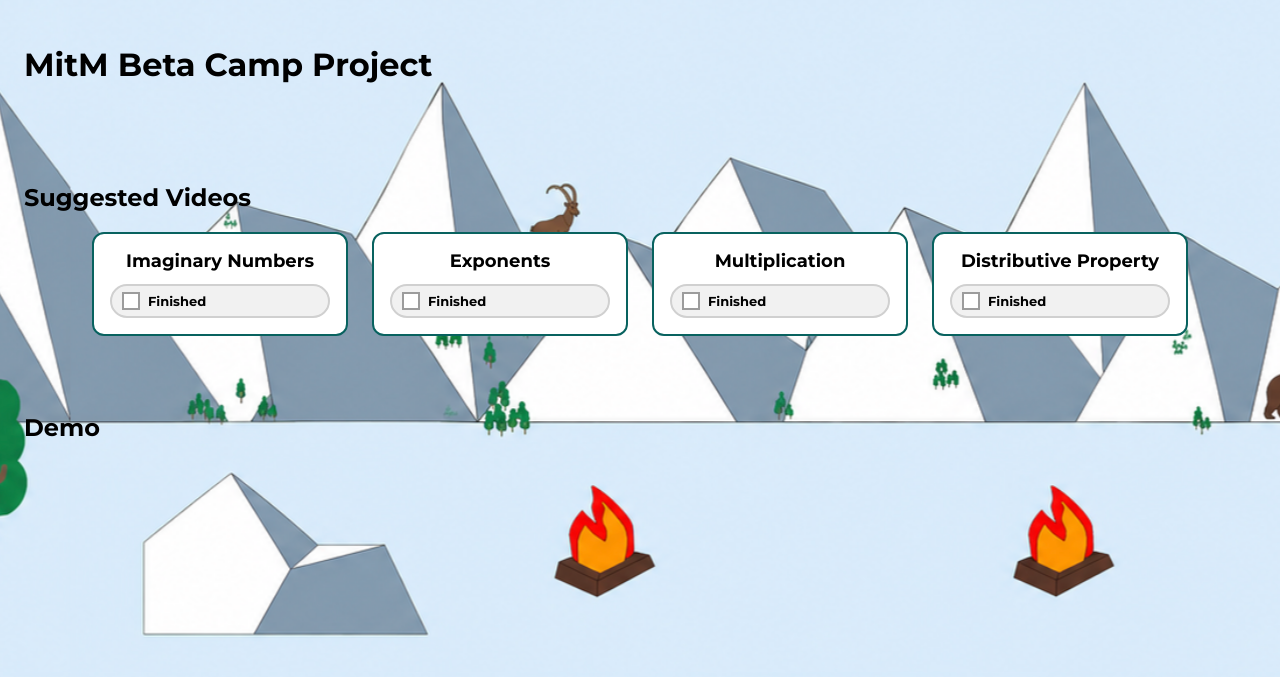
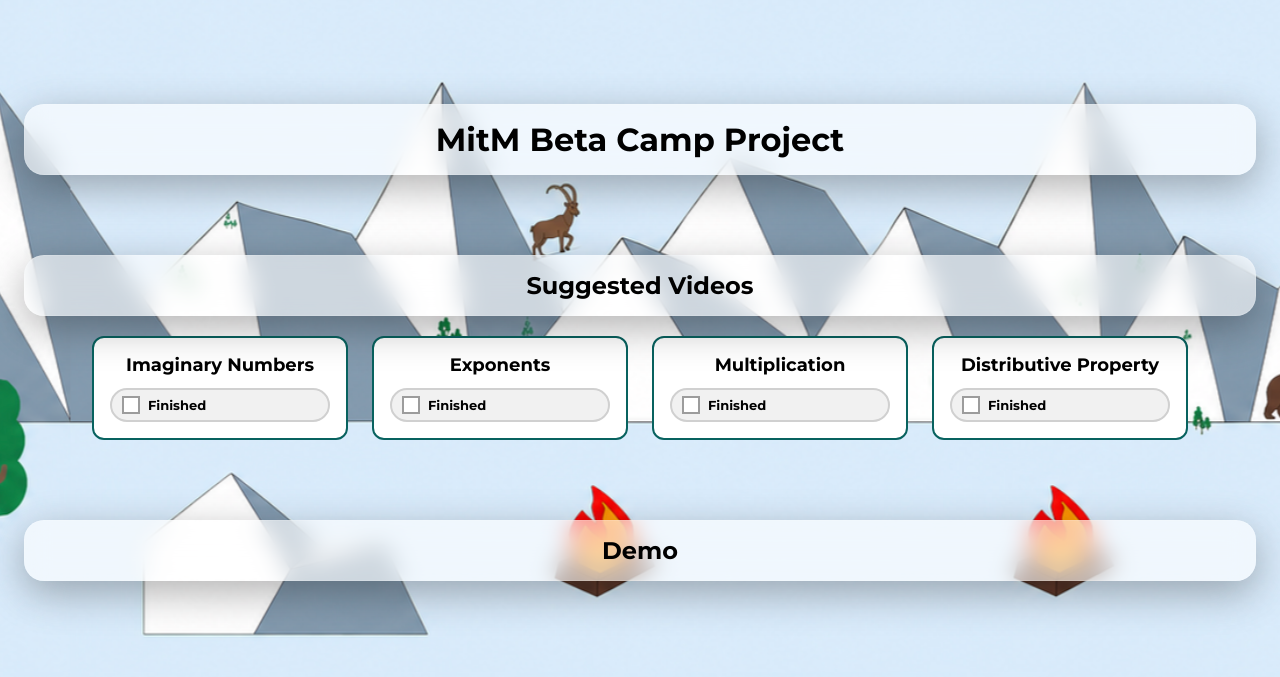
Before and after one commit to sirbuffalo/mitmbeta, a Flask app: page / in a window 1280 px wide. Shown: the part 56-733 px from the top of the page. Run offline with Flask 3, Linux system fonts and the light colour scheme.

Commit message:
fixed index

```diff
--- a/templates/index.html
+++ b/templates/index.html
@@ -12,6 +12,30 @@
 <body>
 
 <style>
+
+h1 {
+
+            background: rgba(255, 255, 255, 0.603);
+            backdrop-filter: blur(12px);
+            border: 1px solid rgba(255, 255, 255, 0.12);
+            border-radius: 20px;
+            padding: 15px;
+            text-align: center;
+            box-shadow: 0 12px 40px rgba(0, 0, 0, 0.3);
+            margin-top: 10vh;
+}
+
+h2 {
+
+            background: rgba(255, 255, 255, 0.603);
+            backdrop-filter: blur(12px);
+            border: 1px solid rgba(255, 255, 255, 0.12);
+            border-radius: 20px;
+            padding: 15px;
+            text-align: center;
+            box-shadow: 0 12px 40px rgba(0, 0, 0, 0.3);
+            margin-top: 10vh;
+}
 
 .suggested-videos {
     display: grid;
@@ -48,7 +72,6 @@
 {% include '_top_bar.html' %}
 <main class="page-content">
     <h1>MitM Beta Camp Project</h1>
-    <br><br><br>
     <h2>Suggested Videos</h2>
 
 <script src="/static/script.js"></script>
@@ -71,7 +94,7 @@
 </div>
 
 <script src="/static/videos.js"></script>
-<br><br><br>
+
 <h2>Demo</h2>
 
 </main>
```
